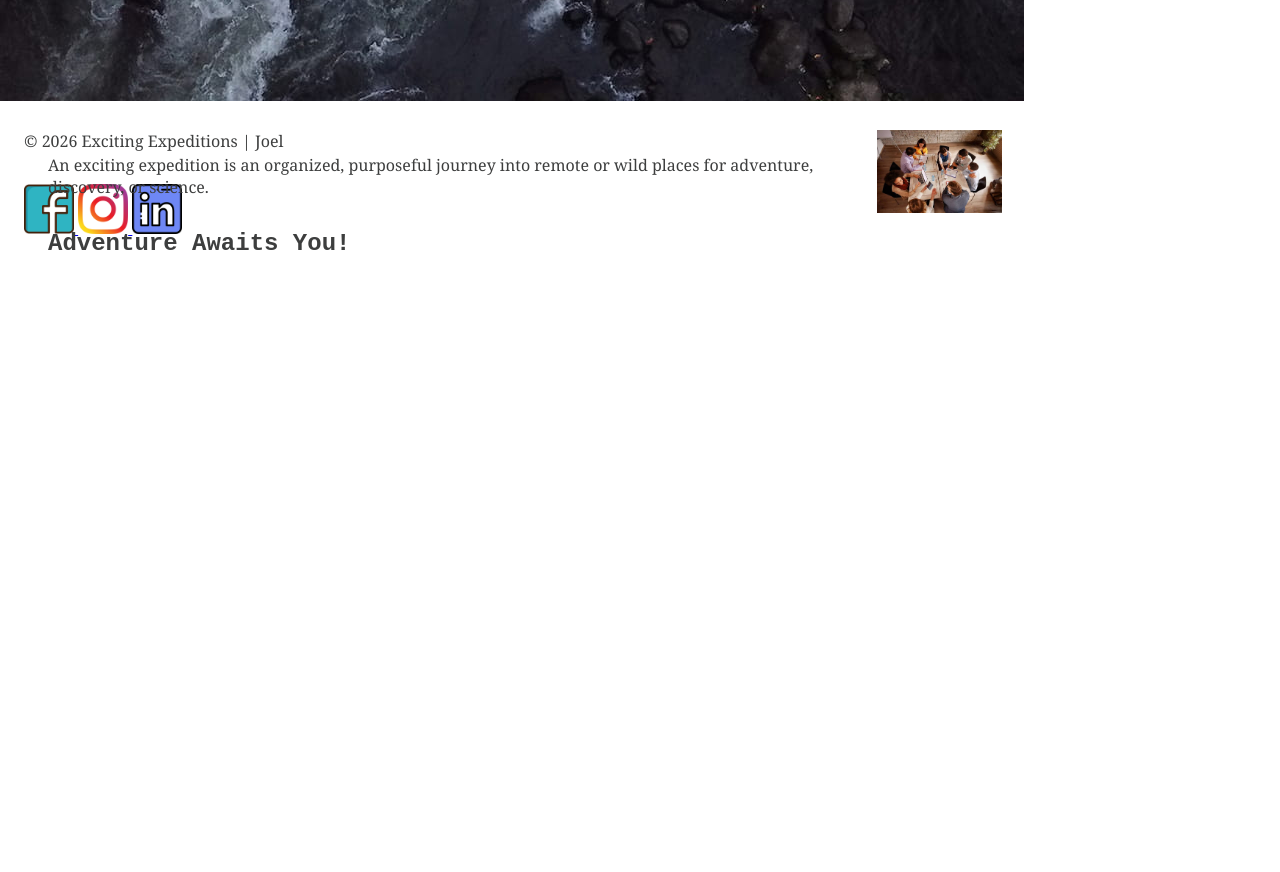
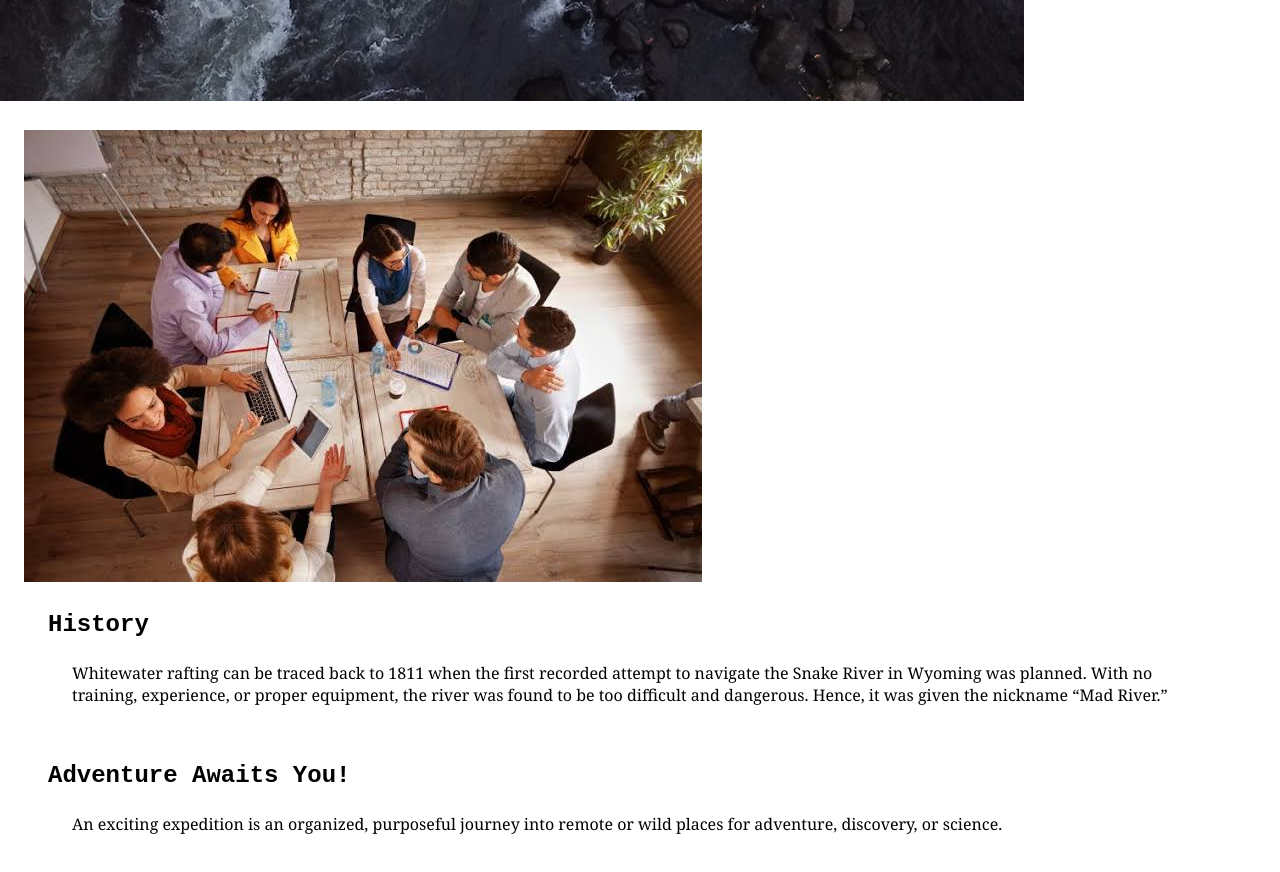
Before and after one commit to seruntendajoel/wdd130, a plain HTML site: page wwr/about.html in a window 1280 px wide. Shown: the part 740-1612 px from the top of the page. Before the commit the page ends 1029 px from the top, so only its background shows below. Drawn offline with Linux system fonts and the light colour scheme.

Commit message:
change 1

```diff
--- a/wwr/about.html
+++ b/wwr/about.html
@@ -7,7 +7,7 @@
     <meta name="description" content="This Company organizes trips, provides the watercraft,
          life jackets">
     <meta name="author" content="Joel Seruntenda">
-    <title>White Water Rafting Company</title>
+    <title>About Us Exciting Expeditions</title>
     <link rel="stylesheet" href="styles/rafting.css">
 
 </head>
@@ -17,7 +17,7 @@
         <img src="images/z-wwr-crossedoars.png" alt="Site Logo">
         <nav>
             <ul>
-                <li><a href="index.html">Index</a></li>
+                <li><a href="index.html">Home</a></li>
                 <li><a href="about.html">About Us</a></li>
                 <li><a href="trips.html">Trips</a></li>
                 <li><a href="contact.html">Contact Us</a></li>
@@ -30,20 +30,25 @@
             <h1>White Water Rafting Company</h1>
             <article>
                 <img src="images/images.jpg" alt="Working employee">
+                <section>
+                    <h2>History</h2>
+                    <p>Whitewater rafting can be traced back to 1811 when the first recorded attempt
+                        to navigate the Snake
+                        River in Wyoming was planned. With no training, experience, or proper
+                        equipment, the river was found
+                        to be too difficult and dangerous. Hence, it was given the nickname “Mad
+                        River.”</p>
+                </section>
+                <section>
+                    <h2>Adventure Awaits You!</h2>
                     <p>An exciting expedition is an organized, purposeful journey into
                         remote or wild places
                         for adventure, discovery, or science.</p>
-                <section>
-                    <h2>Adventure Awaits You!</h2>
                 </section>
             </article>
         </div>
     </main>
     <footer>
-        <p>
-            &copy; 2026 Exciting Expeditions | Joel
-        </p>
-    </footer>
         <nav class="socialmedia">
             <a href="http://facebook.com">
                 <img src="images/facebook_345784.png" alt="" width="50px">
@@ -54,7 +59,11 @@
             <a href="http://linkedin.com">
                 <img src="images/linkedin_725337.png" alt="" width="50px">
             </a>
+            <p>
+                &copy; 2026 Exciting Expeditions | Joel
+            </p>
         </nav>
+    </footer>
 </body>
 
 </html>
--- a/wwr/styles/rafting.css
+++ b/wwr/styles/rafting.css
@@ -1,5 +1,12 @@
 :root {
-    color: rgb(61, 62, 62);
+    :root {
+        --primary-color: #055a05;
+        --secondary-color: #f4a261;
+        --accent1-color: #264653;
+        --accent2-color: #e9c46a;
+        --heading-font: "Times New Roman", "Georgia", serif;
+        --body-font: Arial, Helvetica, sans-serif;
+    }
 }
 
 * {
@@ -32,7 +39,7 @@ article {
     padding: 8px;
 }
 
-.social media a {
+nav a {
     text-decoration: none;
 }
 
@@ -60,8 +67,3 @@ h1 {
 article {
     position: absolute;
 }
-
-.hero article img {
-    float: right;
-    width: 125px;
-}
```
Lines whose indentation alone changed are shown as unchanged.
